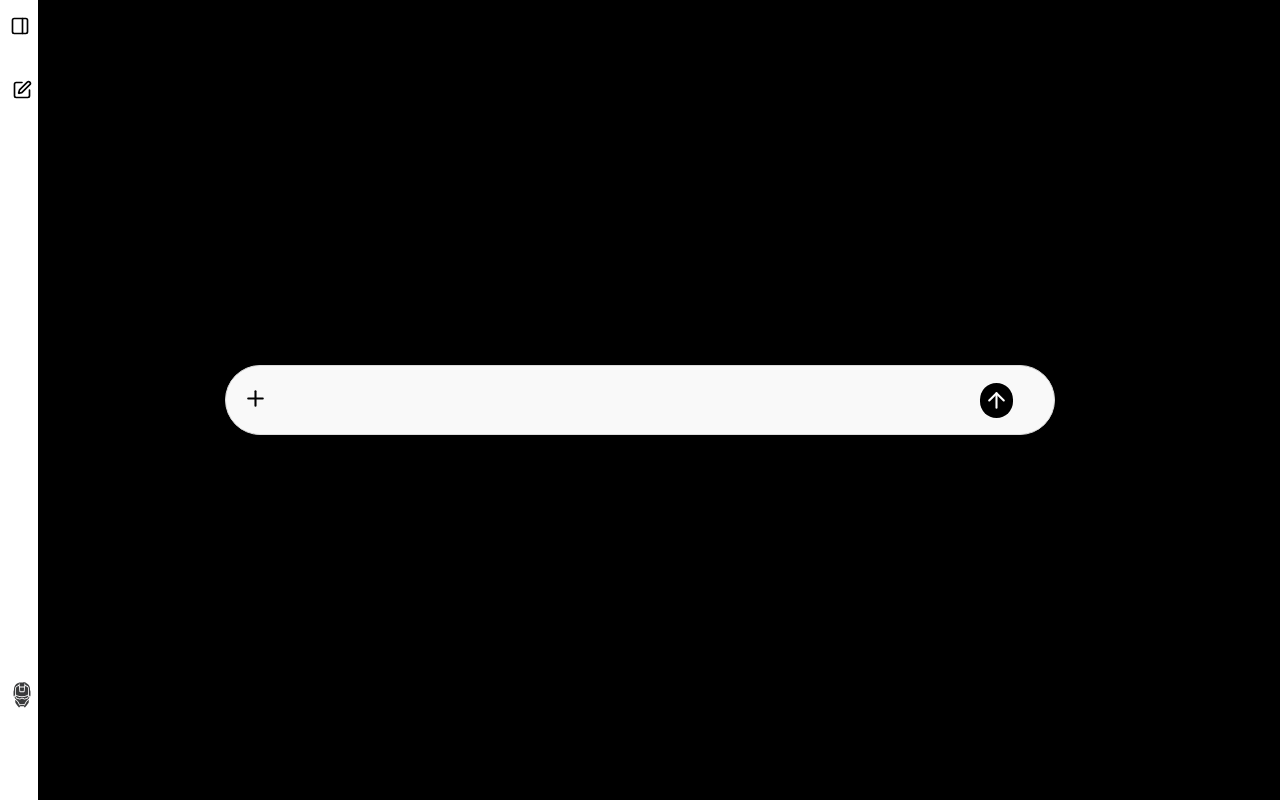
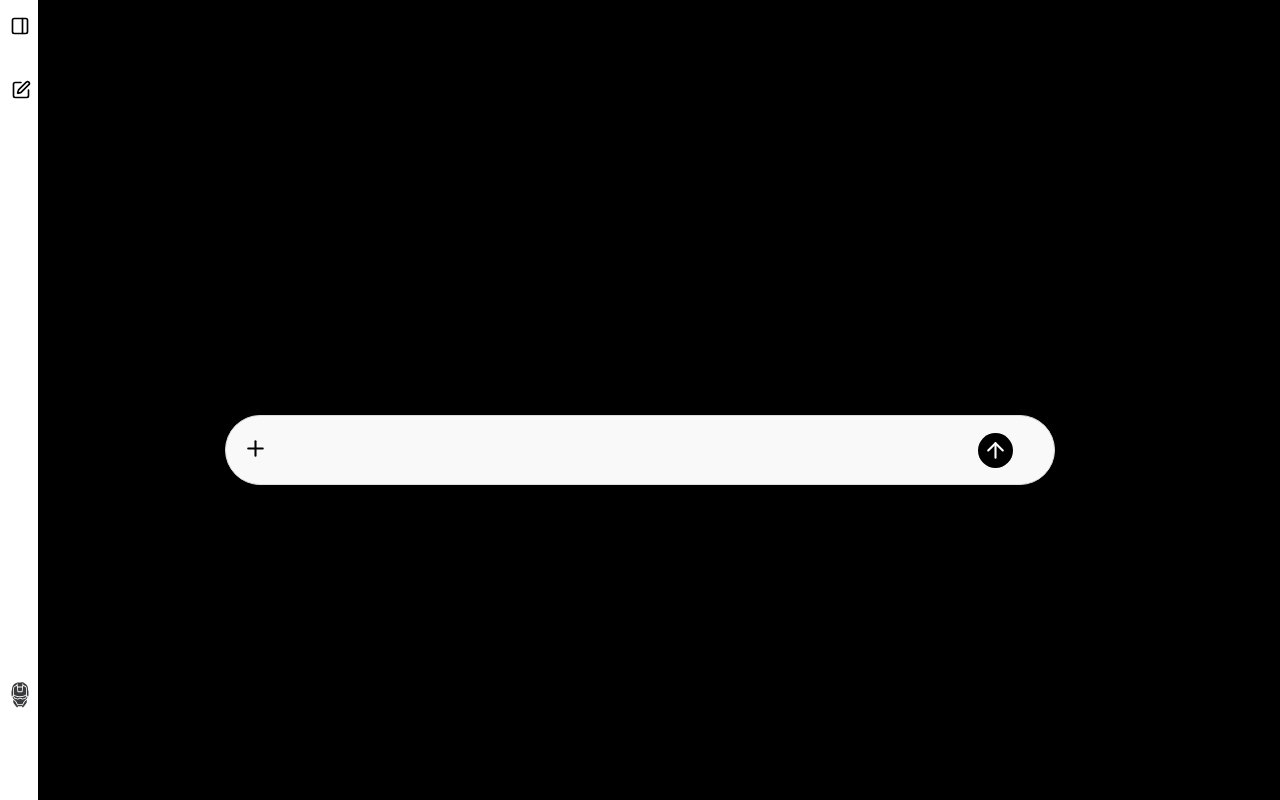
Before and after one commit to RITHISH36/JARVIS_AI_EDUCATIONAL_AI, a React (Vite) app: page / in a window 1280 px wide. Built offline with nearby package versions, Linux system fonts and the light colour scheme; a web font is replaced by a local one.

Commit message:
Chat-Page-Update

```diff
--- a/package.json
+++ b/package.json
@@ -10,6 +10,7 @@
     "preview": "vite preview"
   },
   "dependencies": {
+    "@gsap/react": "^2.1.2",
     "lottie-react": "^2.4.1",
     "react": "^19.2.0",
     "react-dom": "^19.2.0",
--- a/src/components/ChatPage.jsx
+++ b/src/components/ChatPage.jsx
@@ -1,27 +1,56 @@
 import { useRef, useState } from "react";
-import {  LuArrowUp, LuPanelRight, LuPlus, LuSquarePen } from "react-icons/lu"
+import { LuArrowUp, LuPanelRight, LuPlus, LuSquarePen } from "react-icons/lu"
+import gsap from "gsap"
+import { useGSAP } from "@gsap/react";
+gsap.registerPlugin(useGSAP)
 const ChatPage = () => {
   const textarearef = useRef(null)
-  const [Expanded,setExpanded]=useState(false)
+  const [Expanded, setExpanded] = useState(false)
+  const [UserInput, setUserInput] = useState([])
+  const GsapInput = useRef(null);
+  const Gsapchat = useRef(null)
+  const handleSubmit = (el) => {
+    gsap.from(GsapInput.current, {
+      opacity: 0,
+      y: 25,
+      duration: 0.4,
+      delay: 0.1,
+      ease: "power2.out"
+    });
+    el.preventDefault();
+    const data = textarearef.current.value;
+    setUserInput((prev) => [...prev, data])
+    console.log(UserInput)
+    textarearef.current.value = "";
+    handleInput();
+  }
+
   const handleInput = () => {
     const textarea = textarearef.current;
     textarea.style.height = "auto";
 
-    if (textarea.scrollHeight > 24) {
+    if (textarea.scrollHeight > 12) {
       textarea.style.height = textarea.scrollHeight + "px";
       textarea.style.overflowY = "auto";
       setExpanded(true);
+
+      if (textarea.scrollHeight > 125) {
+        textarea.style.height = "125px";
+      }
     }
     else {
       textarea.style.height = textarea.scrollHeight + "px";
       textarea.style.overflowY = "hidden";
       setExpanded(false);
     }
+    if (textarea.value === "") {
+      textarea.style.height = "auto";
+      setExpanded(false);
     }
-
+  }
+  console.log(Expanded);
   return (
     <>
-      <div className="ChatPage">
       <div className="ChatPage-Option">
         <div className="Option-Wapper">
           <div className="window-button">
@@ -35,16 +64,23 @@ const ChatPage = () => {
           </div>
         </div>
       </div>
-        <div className="ChatPage-Search">
-          <div className={`Search-button ${Expanded? "Search-button-down": ""}`}>
-            <LuPlus size={25} className="upload-btn"/>
+
+      <div className="ChatPage">
+        <div className="ChatPage-Input" ref={GsapInput}>
+          {UserInput.map((el, index) => {
+            return <p key={index} className="UserInput">{el}</p>
+          })}
+        </div>
+        <div className={`ChatPage-Search ${UserInput.length ===0?"centre":""}`} >
+          <div className={`Search-button ${Expanded ? "Search-button-down" : ""}`}>
+            <LuPlus size={25} className={Expanded ? "downside" : "upload-btn"} />
             <textarea className="input" ref={textarearef} onInput={handleInput}></textarea>
-              <button className={Expanded? " downposition ": " default "}>
-                  <LuArrowUp size={25} className="arrow"/>
+            <button className={Expanded ? "downposition" : "default"} type="submit" onClick={handleSubmit}>
+              <LuArrowUp size={25} className="arrow" />
             </button>
-
           </div>
         </div>
+
       </div>
     </>
   )
--- a/src/index.css
+++ b/src/index.css
@@ -199,13 +199,17 @@ body {
 
 /* ChatPage Css */
 .ChatPage {
-  width: 100%;
   height: 100vh;
+  display: flex;
+  flex-direction: column;
+  overflow: hidden;
 }
 
-.ChatPage-option {
-  width: 3%;
-  height: 100vh;
+
+.ChatPage-Option {
+  width: 100%;
+  height: 100%;
+  position: relative;
 }
 
 .Option-Wapper {
@@ -219,29 +223,33 @@ body {
 }
 
 .window-button {
-  position: relative;
+  position: absolute;
   top: 2%;
   left: 25%;
 }
 
 .NewPage-Button {
-  position: relative;
+  position: absolute;
   top: 10%;
   right: 20%;
 }
 
 .Subcription-button img {
-  position: relative;
+  position: absolute;
   top: 85%;
-  right: 110%;
+  right: 10%;
 }
 
 .ChatPage-Search {
-  height: 100%;
   display: flex;
+  align-items: center;
   justify-content: center;
-  align-items: center;
+  padding: 15px 0;
   width: 100%;
+}
+.ChatPage-Search.centre{
+  position: absolute;
+  top: 50%;
 }
 
 .Search-button {
@@ -254,12 +262,11 @@ body {
   border: 1px solid #ddd;
   background-color: #f9f9f9;
   box-shadow: 0 2px 5px rgba(0, 0, 0, 0.05);
+  position: relative;
 }
 
-.Search-button {
-  position: relative;
-}
-.Search-button.Search-button-down{
+
+.Search-button.Search-button-down {
   padding-bottom: 2%;
 }
 
@@ -284,12 +291,15 @@ body {
   left: 2%;
 }
 
+.downside {
+  position: absolute;
+  bottom: 2%;
+}
+
 .default {
   background-color: black;
-  width: 4%;
+  width: 35px;
   height: 35px;
-  display: flex;
-  align-items: center;
   display: flex;
   align-items: center;
   justify-content: center;
@@ -308,10 +318,8 @@ body {
   position: absolute;
   bottom: 2%;
   right: 4%;
-  width: 4%;
+  width: 35px;
   height: 35px;
-  display: flex;
-  align-items: center;
   display: flex;
   align-items: center;
   justify-content: center;
@@ -319,3 +327,20 @@ body {
   background-color: black;
   border: none;
 }
+
+.ChatPage-Input {
+  flex: 1;
+  overflow-y: auto;
+  padding: 20px;
+  padding-left: 70px;
+}
+
+.UserInput {
+  background-color: #444;
+  border-radius: 8px;
+  padding: 10px 14px;
+  max-width: 45%;
+  color: white;
+  word-break: break-word;
+  margin-top: 10px;
+}
```
Also changed, not shown: 1 other file (tests, documents, lock files or other folders). Lines whose indentation alone changed are shown as unchanged.
